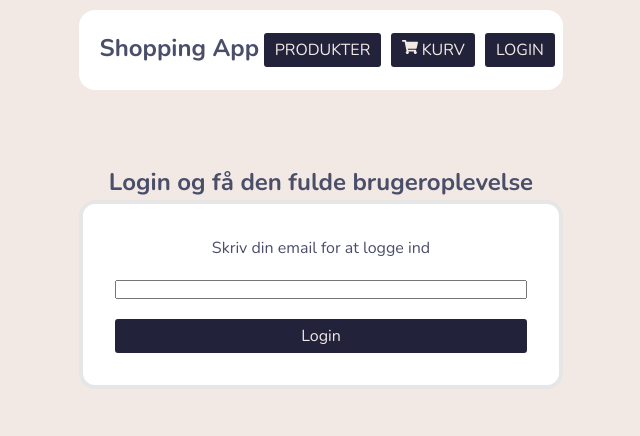
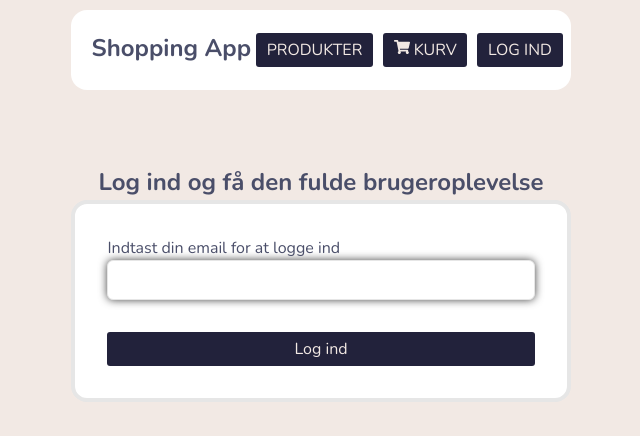
Before and after one commit to DTUSoftware/02363-Frontend-F23, a React (Vite) app: page /login in a window 1280 px wide. Shown: the top 436 px of the page, without its empty margins (319-959 px from the left). Built offline with nearby package versions, Linux system fonts and the light colour scheme; what @descope/web-js-sdk would draw is missing.

Commit message:
Finished styling on login page

```diff
--- a/src/App.tsx
+++ b/src/App.tsx
@@ -42,7 +42,6 @@ function App() {
     const [check, setCheck] = useState(false);
 
     useEffect(() => {
-        console.log("Here");
         if (descopeToken !== null) {
             userLogin(descopeSdk, descopeToken, setUser);
         }
--- a/src/Login/Login.css
+++ b/src/Login/Login.css
@@ -4,7 +4,7 @@
 
 .login-form {
     display: grid;
-    gap: 20px;
+    gap: 2rem;
     max-width: 32rem;
     box-sizing: border-box;
     padding: 2rem;
@@ -13,3 +13,26 @@
     border: 4px solid var(--box-border);
     margin-bottom: 2rem;
 }
+
+.email-field{
+    width: 100%;
+    height: 40px;
+    outline: none;
+    display: block;
+    border-radius: 6px;
+    box-sizing: border-box;
+    font: 1.25rem / 1.5 sans-serif;
+    border: 1px solid var(--box-border);
+    box-shadow: 0 0 8px #444;
+}
+
+.email-box {
+    text-align: left;
+}
+
+.awaiting-text,
+.loggedin-text {
+    margin-top: 2rem;
+    margin-bottom: 2rem;
+    text-align: center;
+}
--- a/src/Login/Login.tsx
+++ b/src/Login/Login.tsx
@@ -25,7 +25,6 @@ function Login({
     user: string;
     descopeToken: string | null;
 }) {
-    console.log(descopeToken);
     const [awaiting, setAwaiting] = useState(false);
     const [error, setError] = useState("");
 
@@ -33,9 +32,6 @@ function Login({
         const url = window.location.href;
         const signInOptions: Options = { customClaims: { email } };
         try {
-            console.log(email);
-            console.log(url);
-            console.log(signInOptions);
             const responce = await (
                 descopeSdk.magicLink.signUpOrIn.email as EmailType
             )(email, url, signInOptions);
@@ -67,9 +63,9 @@ function Login({
         <div className="login-box">
             <h2 className="login-header">
                 {!descopeToken && !awaiting ? (
-                    <>Login og få den fulde brugeroplevelse</>
+                    <>Log ind og få den fulde brugeroplevelse</>
                 ) : (
-                    <>Din account</>
+                    <>Din bruger</>
                 )}
             </h2>
             {!descopeToken && !awaiting && (
@@ -79,20 +75,22 @@ function Login({
                     name="login-form"
                     aria-label="Login form"
                 >
-                    <label htmlFor="email-field">
-                        Skriv din email for at logge ind
-                    </label>
-                    <input name="email-field" id="email-field" type="email" />
-                    <button type="submit">Login</button>
+                    <div className="email-box">
+                        <label htmlFor="email-field">
+                            Indtast din email for at logge ind
+                        </label>
+                        <input className="email-field" name="email-field" id="email-field" type="email" />
+                    </div>
+                    <button type="submit">Log ind</button>
                 </form>
             )}
             {!descopeToken && awaiting && (
-                <p>Klik på det link som du har fået tilsendt i din mail!</p>
+                <p className="awaiting-text">Klik på det link som du har fået tilsendt i din mail!</p>
             )}
             {descopeToken && !user && <Beatloader />}
             {descopeToken && user && (
                 <div>
-                    <p>
+                    <p className="loggedin-text">
                         Du er logget ind som <b>{user}</b>
                     </p>
                     <button onClick={userLogout}>Log ud</button>
--- a/src/Navigation/Navbar.tsx
+++ b/src/Navigation/Navbar.tsx
@@ -22,7 +22,7 @@ const Navbar = ({user, descopeSdk}:{user: string, descopeSdk: DescopeSdkType}) =
                     <Link to={routes.cart.routePath} className="nav-button"> <><FaShoppingCart/> Kurv </> </Link>
                 </li>
                 <li>
-                    <Link to={routes.login.routePath} className="nav-button">{!user ? (<>Login</>) : (<> Account <FaUserAlt/> </>)} </Link>
+                    <Link to={routes.login.routePath} className="nav-button">{!user ? (<>Log ind</>) : (<> Bruger <FaUserAlt/> </>)} </Link>
                 </li>
             </ul>
         </nav>
--- a/src/Submit/Submit.tsx
+++ b/src/Submit/Submit.tsx
@@ -106,7 +106,7 @@ function Submit({
                                     className="checkbox-label"
                                 >
                                     Jeg accepterer vilkårene og betingelserne og
-                                    privatlivsaftalen.
+                                    privatlivsaftalen*
                                 </label>
                             </p>
                             <p className="checkbox-paragraf">
@@ -123,7 +123,7 @@ function Submit({
                                     className="checkbox-label"
                                 >
                                     Jeg accepterer at modtage marketingmails fra
-                                    denne webshop.
+                                    denne webshop
                                 </label>
                             </p>
                         </div>
```
Also changed, not shown: 1 other file (tests, documents, lock files or other folders).
